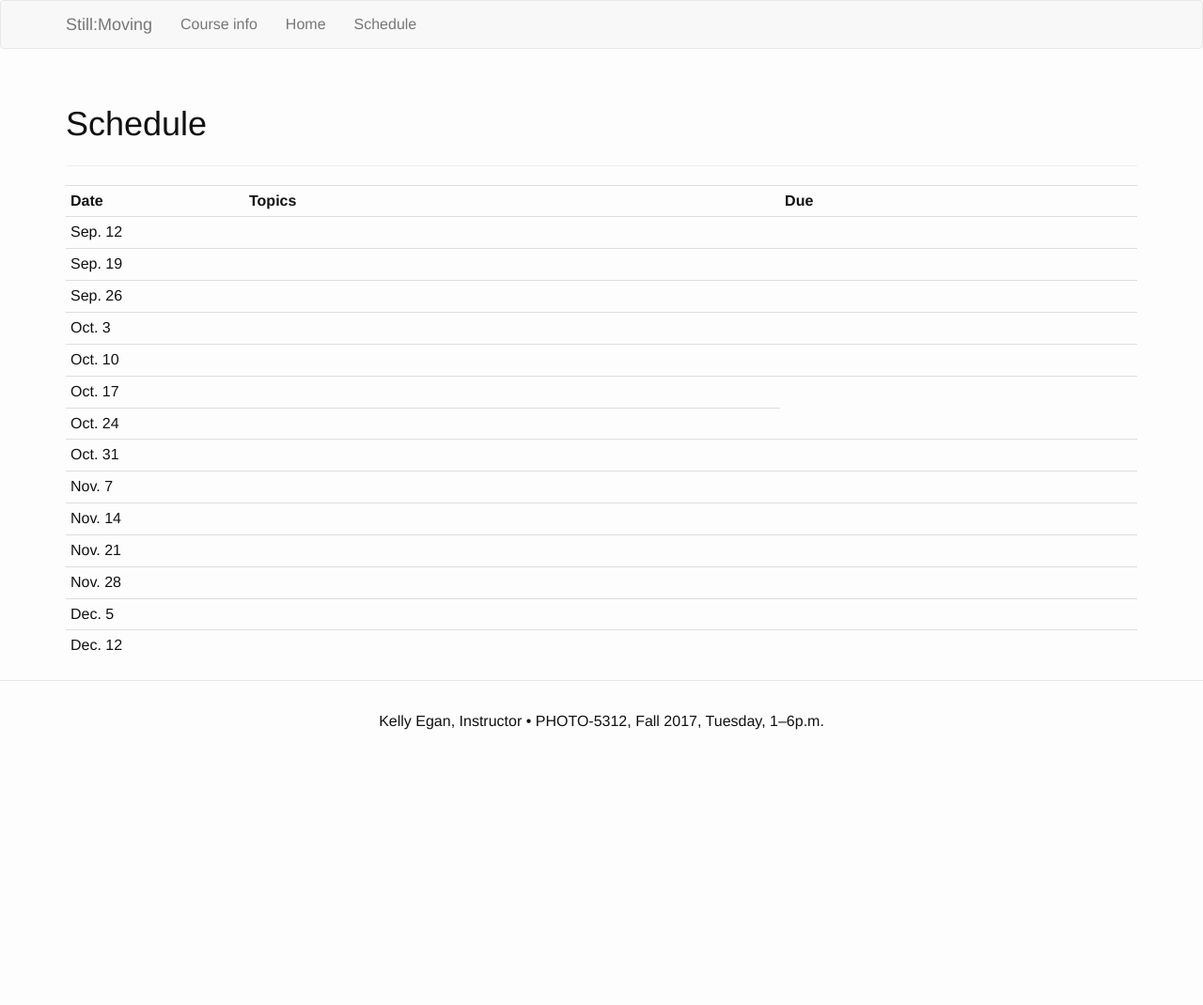
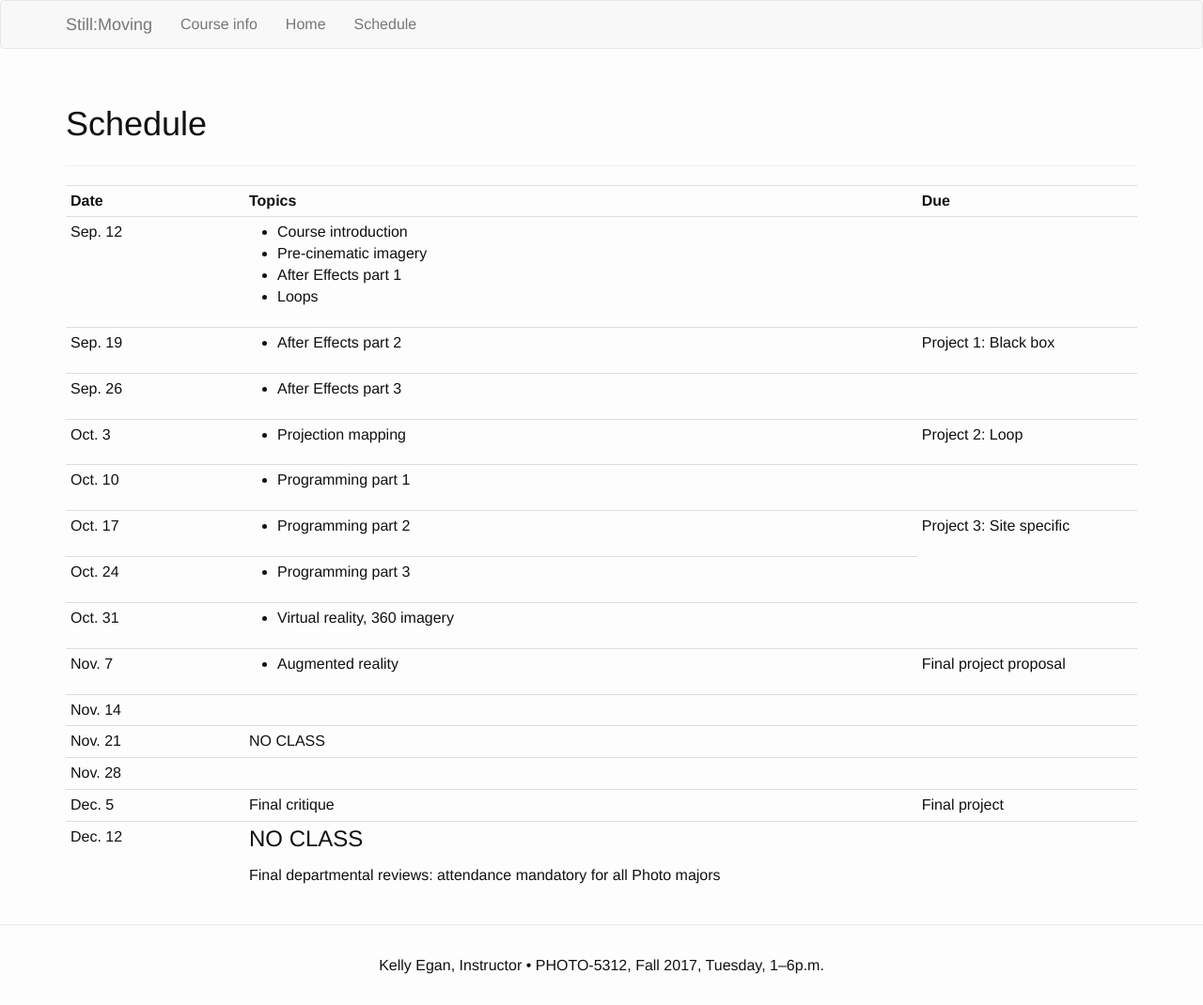
Before and after one commit to kellyegan/StillMoving, a Jekyll site: the page built from schedule.html, in a window 1280 px wide. Shown: the whole page at 94% size. Built offline with Jekyll 4.4.1, drawn with Linux system fonts in a browser that asks for light colours; before the commit the page ends 900 px from its top, so only the background shows below that.

```diff
--- a/schedule.html
+++ b/schedule.html
@@ -15,48 +15,90 @@ permalink: /schedule/
 
   <tr>
     <td class="date-cell"><date>Sep. 12</date></td>
-    <td class="agenda-cell"></td>
+    <td class="agenda-cell">
+      <ul>
+        <li>Course introduction</li>
+        <li>Pre-cinematic imagery</li>
+        <li>After Effects part 1</li>
+        <li>Loops</li>
+      </ul>
+    </td>
     <td class="due-cell"></td>
   </tr>
   <tr>
     <td class="date-cell"><date>Sep. 19</date></td>
-    <td class="agenda-cell"></td>
-    <td class="due-cell"></td>
+    <td class="agenda-cell">
+      <ul>
+        <li>After Effects part 2</li>
+      </ul>
+    </td>
+    <td class="due-cell">
+      Project 1: Black box
+    </td>
   </tr>
   <tr>
     <td class="date-cell"><date>Sep. 26</date></td>
-    <td class="agenda-cell"></td>
+    <td class="agenda-cell">
+      <ul>
+        <li>After Effects part 3</li>
+      </ul>
+    </td>
     <td class="due-cell"></td>
   </tr>
   <tr>
     <td class="date-cell"><date>Oct. 3</date></td>
-    <td class="agenda-cell"></td>
-    <td class="due-cell"></td>
+    <td class="agenda-cell">
+      <ul>
+        <li>Projection mapping</li>
+      </ul>
+    </td>
+    <td class="due-cell">
+      <p>Project 2: Loop</p>
+    </td>
   </tr>
   <tr>
     <td class="date-cell"><date>Oct. 10</date></td>
-    <td class="agenda-cell"></td>
+    <td class="agenda-cell">
+      <ul>
+        <li>Programming part 1</li>
+      </ul>
+    </td>
     <td class="due-cell"></td>
   </tr>
   <tr>
     <td class="date-cell"><date>Oct. 17</date></td>
-    <td class="agenda-cell"></td>
-    <td class="due-cell"></td>
+    <td class="agenda-cell">
+      <ul>
+        <li>Programming part 2</li>
+      </ul>
+    </td>
+    <td class="due-cell">Project 3: Site specific</td>
   </tr>
   <tr>
     <td class="date-cell"><date>Oct. 24</date></td>
-    <td class="agenda-cell"></td>
-
+    <td class="agenda-cell">
+      <ul>
+        <li>Programming part 3</li>
+      </ul>
+    </td>
   </tr>
   <tr>
     <td class="date-cell"><date>Oct. 31</date></td>
-    <td class="agenda-cell"></td>
+    <td class="agenda-cell">
+      <ul>
+        <li>Virtual reality, 360 imagery</li>
+      </ul>
+    </td>
     <td class="due-cell"></td>
   </tr>
   <tr>
     <td class="date-cell"><date>Nov. 7</date></td>
-    <td class="agenda-cell"></td>
-    <td class="due-cell"></td>
+    <td class="agenda-cell">
+      <ul>
+        <li>Augmented reality</li>
+      </ul>
+    </td>
+    <td class="due-cell">Final project proposal</td>
   </tr>
   <tr>
     <td class="date-cell"><date>Nov. 14</date></td>
@@ -65,7 +107,7 @@ permalink: /schedule/
   </tr>
   <tr>
     <td class="date-cell"><date>Nov. 21</date></td>
-    <td class="agenda-cell"></td>
+    <td class="agenda-cell">NO CLASS</td>
     <td class="due-cell"></td>
   </tr>
   <tr>
@@ -75,12 +117,15 @@ permalink: /schedule/
   </tr>
   <tr>
     <td class="date-cell"><date>Dec. 5</date></td>
-    <td class="agenda-cell"></td>
-    <td class="due-cell"></td>
+    <td class="agenda-cell">Final critique</td>
+    <td class="due-cell">Final project</td>
   </tr>
   <tr>
     <td class="date-cell"><date>Dec. 12</date></td>
-    <td class="agenda-cell"></td>
+    <td class="agenda-cell">
+      <h3>NO CLASS</h3>
+      <p>Final departmental reviews: attendance mandatory for all Photo majors</p>
+    </td>
     <td class="due-cell"></td>
   </tr>
 
```
